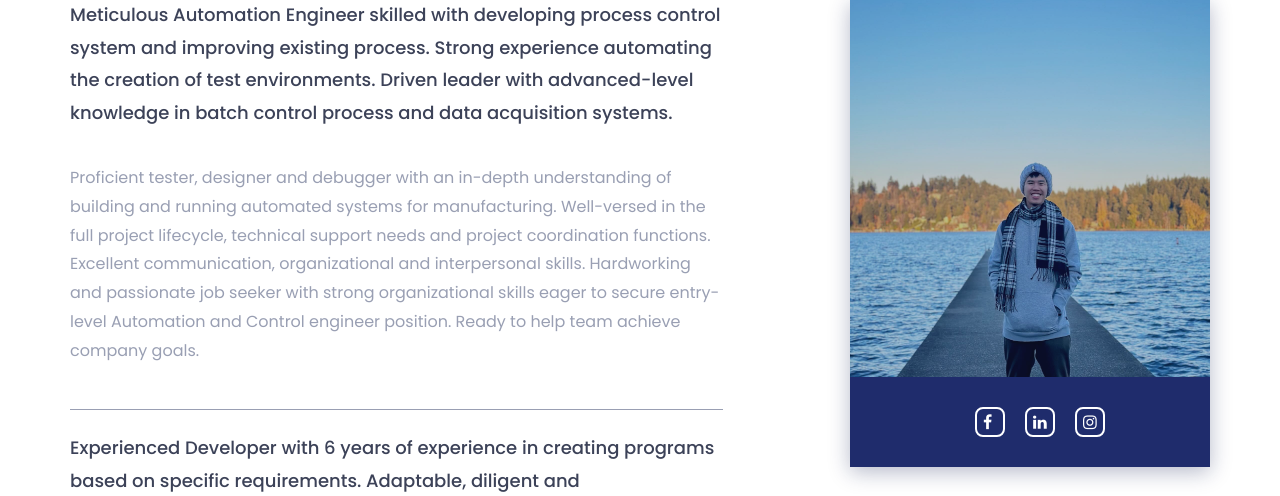
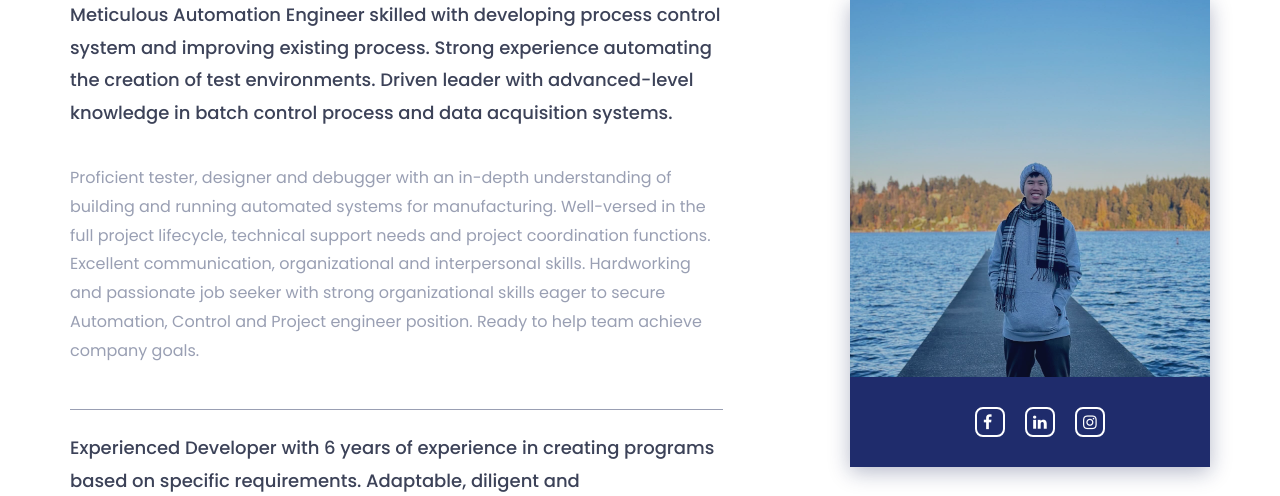
Before and after one commit to wongsatonk/Portfolio, a Flask app: page / in a window 1280 px wide. Shown: the part 1118-1614 px from the top of the page. Run offline with Flask 3, Linux system fonts and the light colour scheme; some libraries are stand-ins or nearby versions.

Commit message:
updated about me information

```diff
--- a/templates/index.html
+++ b/templates/index.html
@@ -142,8 +142,8 @@
 								running automated systems for manufacturing. Well-versed in the full project lifecycle,
 								technical support needs and project coordination functions. Excellent communication,
 								organizational and interpersonal skills. Hardworking and passionate job seeker with
-								strong organizational skills eager to secure entry- level Automation and Control
-								engineer position. Ready to help team achieve company goals.
+								strong organizational skills eager to secure Automation, Control
+								and Project engineer position. Ready to help team achieve company goals.
 							</p>
 							<br>
 							<h3>
```
